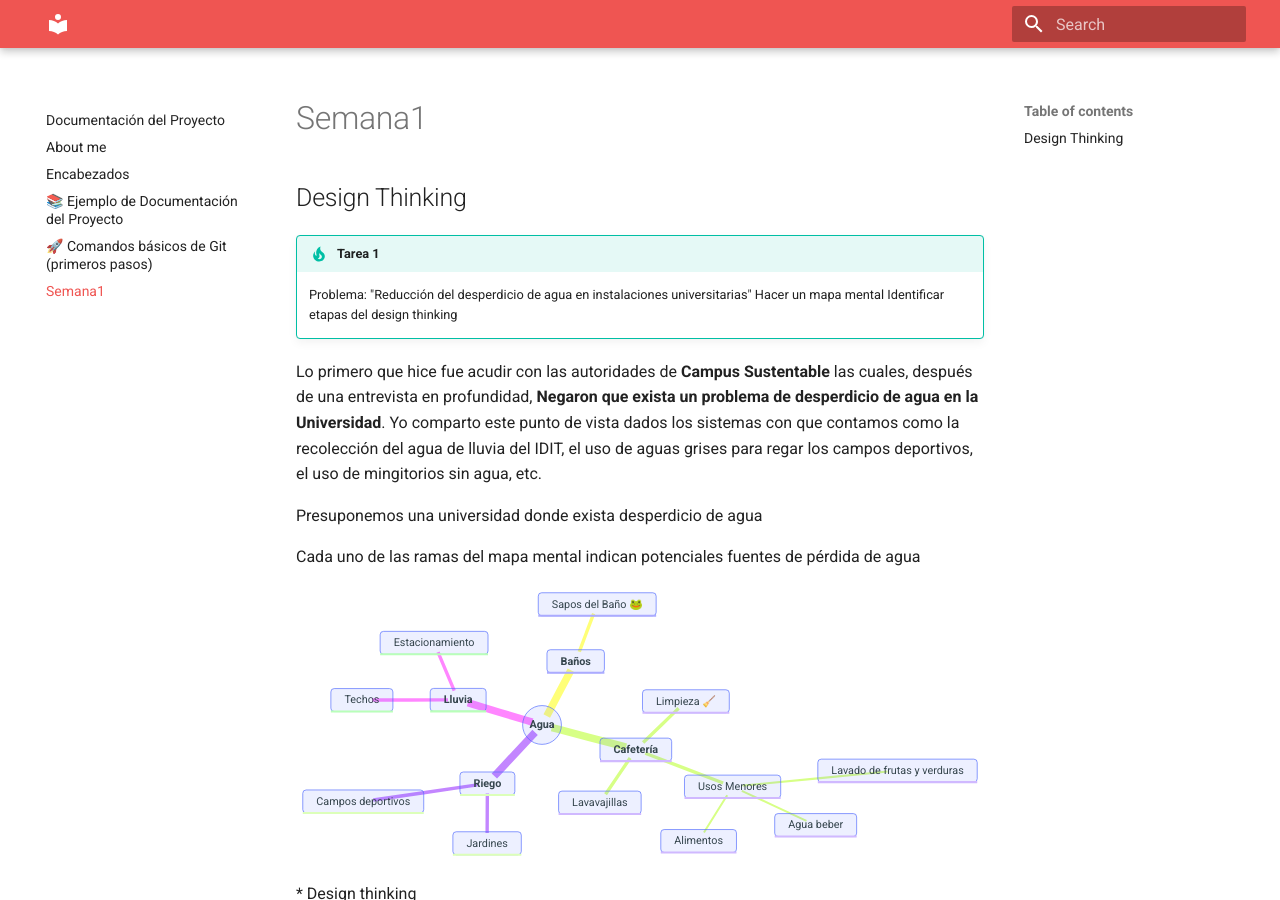
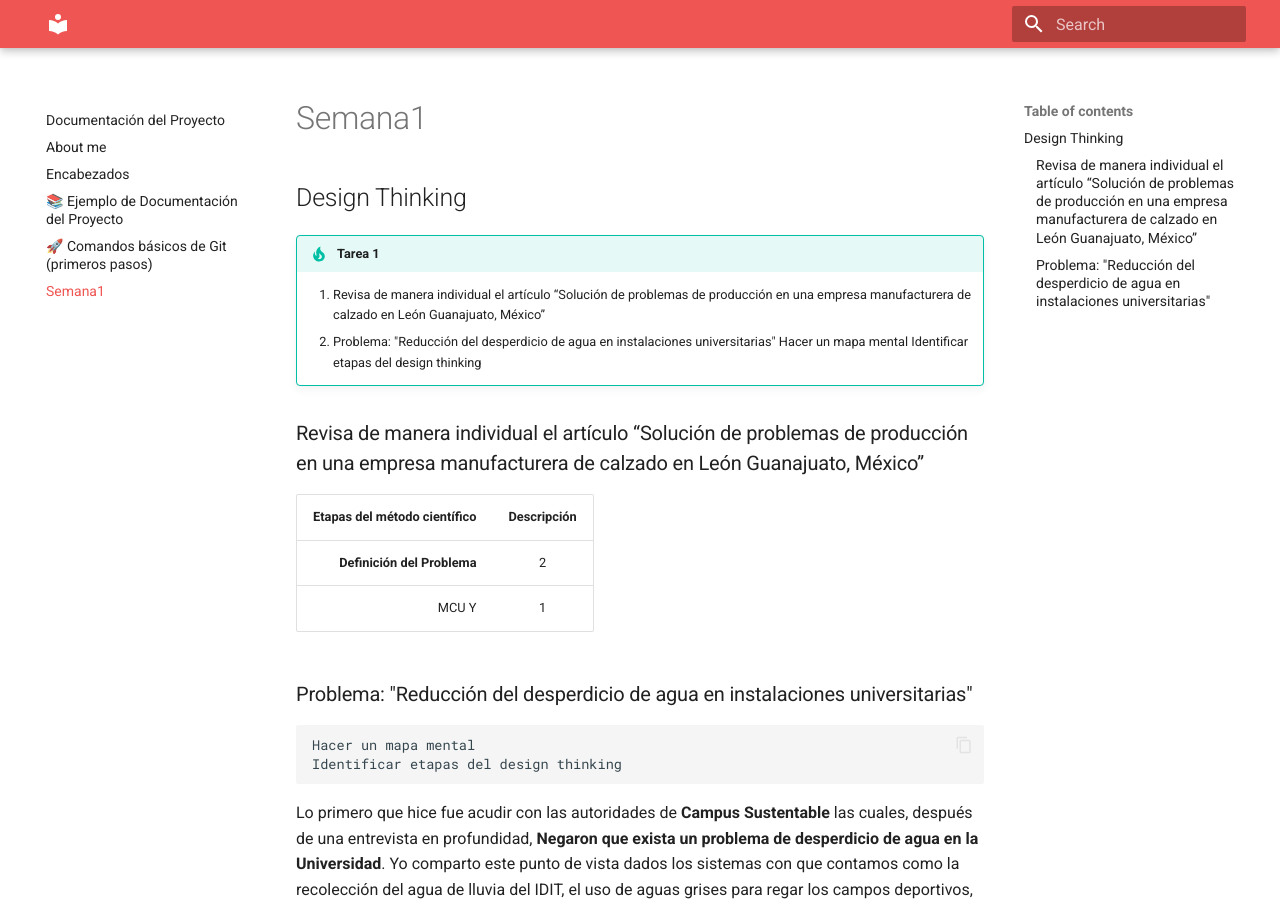
Before and after one commit to Aristarco/Pry_ingenieria, an MkDocs documentation site: the page built from docs/semana1.md, in a window 1280 px wide and 900 px high. Built offline with MkDocs 1.6.1 and Material for MkDocs 9.7.7, drawn with Linux system fonts in a browser that asks for light colours.

Commit message:
Update semana1.md

```diff
--- a/docs/semana1.md
+++ b/docs/semana1.md
@@ -7,9 +7,26 @@
 ## Design Thinking
 
 !!! tip "Tarea 1"
-    Problema: "Reducción del desperdicio de agua en instalaciones universitarias"
+    1.	Revisa de manera individual el artículo “Solución de problemas de producción en una empresa manufacturera de calzado en León Guanajuato, México”
+    2.  Problema: "Reducción del desperdicio de agua en instalaciones universitarias"
     Hacer un mapa mental
     Identificar etapas del design thinking
+
+
+### Revisa de manera individual el artículo “Solución de problemas de producción en una empresa manufacturera de calzado en León Guanajuato, México”
+
+| Etapas del método científico | Descripción |
+|-----------:|:-----:|
+| **Definición del Problema**   | 2     |
+| MCU Y      | 1     |
+
+
+
+
+### Problema: "Reducción del desperdicio de agua en instalaciones universitarias"
+    Hacer un mapa mental
+    Identificar etapas del design thinking
+
 
 Lo primero que hice fue acudir con las autoridades de **Campus Sustentable** las cuales, después de una entrevista en profundidad, **Negaron que exista un problema de desperdicio de agua en la Universidad**. Yo comparto este punto de vista dados los sistemas con que contamos como la recolección del agua de lluvia del IDIT, el uso de aguas grises para regar los campos deportivos, el uso de mingitorios sin agua, etc.
 
```
